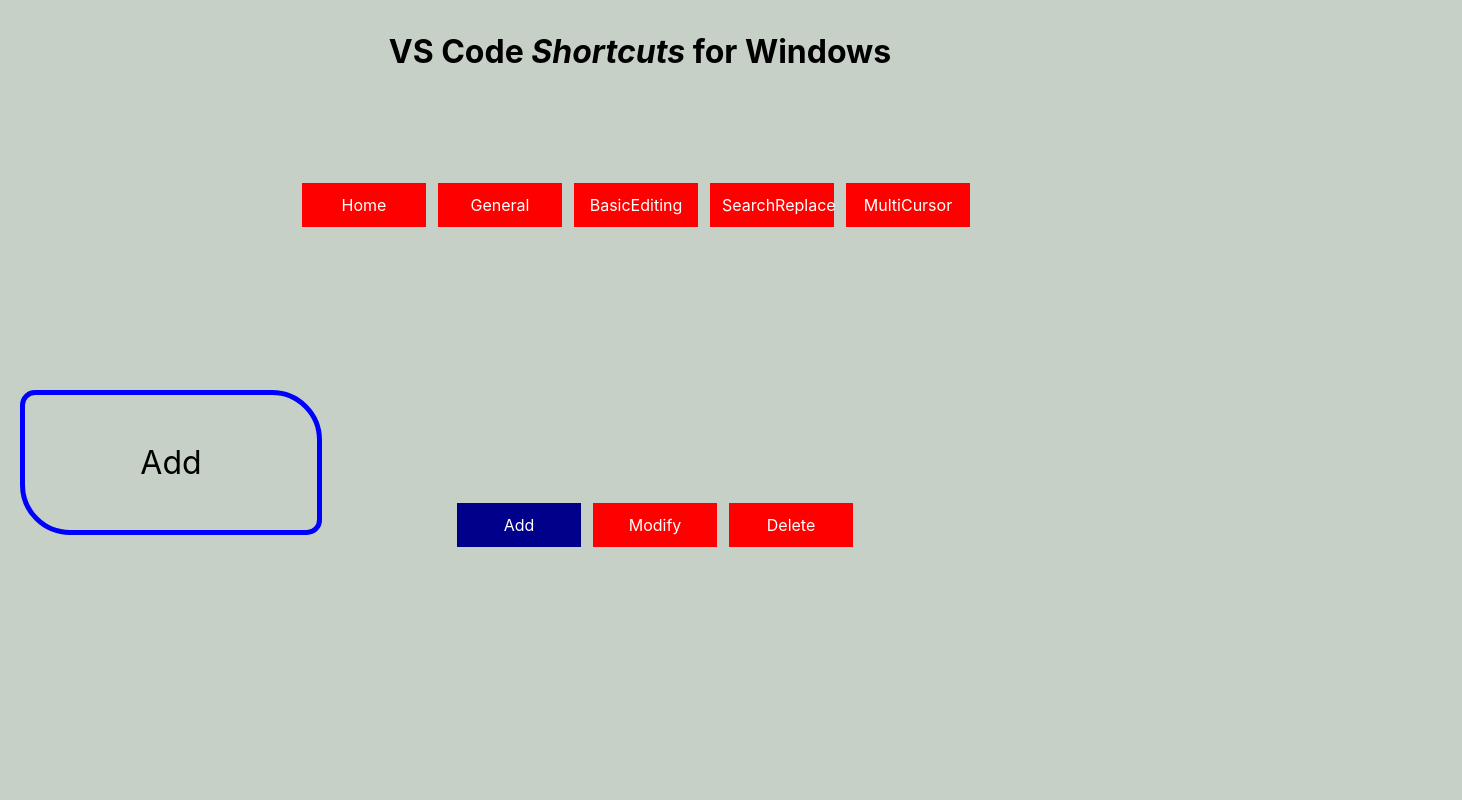
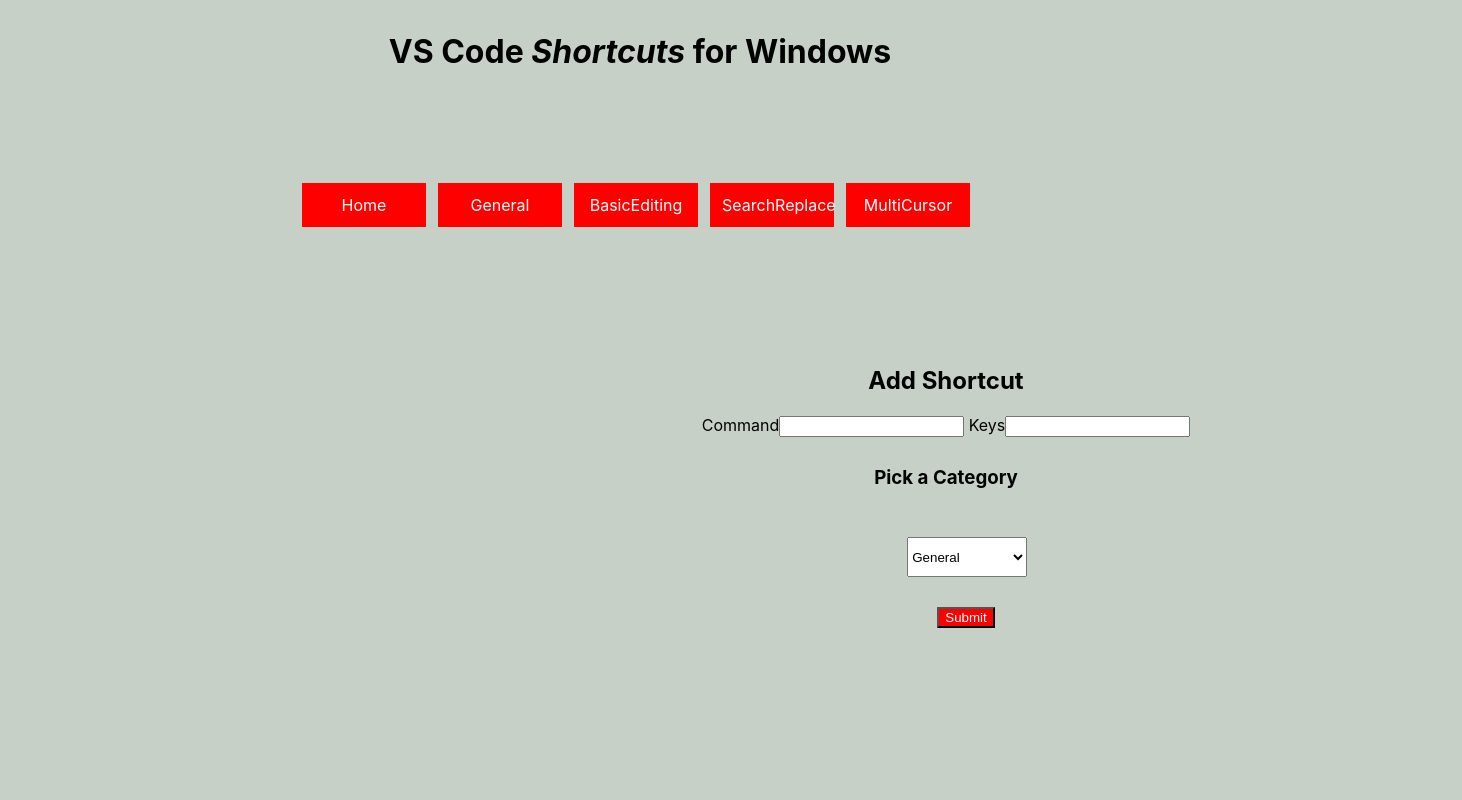
Before and after one commit to gisellec60/shortcut-app, a React (Create React App) app: page /add in a window 1280 px wide. Shown: the top 800 px of the page, 1462 px wide, since content can reach past the window. Built offline with nearby package versions, Linux system fonts and the light colour scheme.

Commit message:
added form

```diff
--- a/src/Add.js
+++ b/src/Add.js
@@ -1,10 +1,12 @@
-import React from 'react'
+import React, {useState} from 'react'
+import ShortcutForm from "./ShortcutForm"
 
 function Add() {
+  const [isAdd, setIsAdd] = useState(true)
+
   return (
-    <div className = "edit" id="add">
-      <p>Add</p>
-    </div>
+   // we are adding data
+   <ShortcutForm isAdd={isAdd} />
   )
 }
 
--- a/src/App.css
+++ b/src/App.css
@@ -4,12 +4,12 @@
 
 #container{
   position:absolute;
-  background-color:burlywood;
+  /* background-color:burlywood; */
   border-radius:25px ;
   border:none;
   padding: 16px ;
-  top:230px;
-  left:100px;
+  top:330px;
+  left:430px;
   width:1000px;
   height:550px;
 
@@ -117,3 +117,28 @@
   left: 700px;
   width:270px;
 }
+.menu-trigger {
+  position:relative;
+  top: 40px;
+  left:50px;
+  width:120px;
+  height: 40px;
+  border: radius 50%;
+  overflow:hidden;
+  cursor:pointer;
+}
+#add-label {
+  position:relative;
+  top:100px;
+}
+#pick-category{
+  position:relative;
+  top:10px;
+}
+.butn {
+  position: relative;
+  top:100px;
+  left:-40px;
+  background:red;
+  color:white
+}
--- a/src/NavBar.js
+++ b/src/NavBar.js
@@ -12,7 +12,7 @@
     background: "red",
     textDecoration: "none",
     color:"white",
-    top:"80px",
+     top:"80px",
     left:"200px"
   }
   const link2Styles = {
@@ -24,7 +24,7 @@
     background: "red",
     textDecoration: "none",
     color:"white",
-    top:"400px",
+    top:"700px",
     left:"-325px"
   }
 
--- /dev/null
+++ b/src/ShortcutForm.js
@@ -0,0 +1,33 @@
+import React,{useState} from "react"
+
+function ShortcutForm ({isAdd}) {
+    const [selected, setSelected] = useState("")
+    const [formData, setFormData] = useState({command:"",keys:""})
+
+    const handleSubmit = () => {
+
+    }
+
+    return (
+      <section id="container">
+        <h1>{isAdd ? "Add Shortcut" : "Modify Shortcut"}</h1>
+        <form onSubmit={handleSubmit}>
+            <label>Command
+              <input type="text" name="command" value={formData.command}/>
+            </label>
+            <label> Keys
+            <input type="text" name="keys" value={formData.keys} />
+            </label>
+            <h3 id="pick-category">Pick a Category </h3>
+            <select className="menu-trigger" value={selected} onChange={(e) =>setSelected(e.target.value)} >
+                <option>General</option>
+                <option>Basic</option>
+                <option>Search and Replace</option>
+                <option>Multi-Cursor</option>
+            </select>
+            <button className="butn" type="submit">Submit</button>
+        </form>
+      </section>
+    )
+}
+export default ShortcutForm
```
Also changed, not shown: src/DropDown.js (added, +23 -0 lines).
